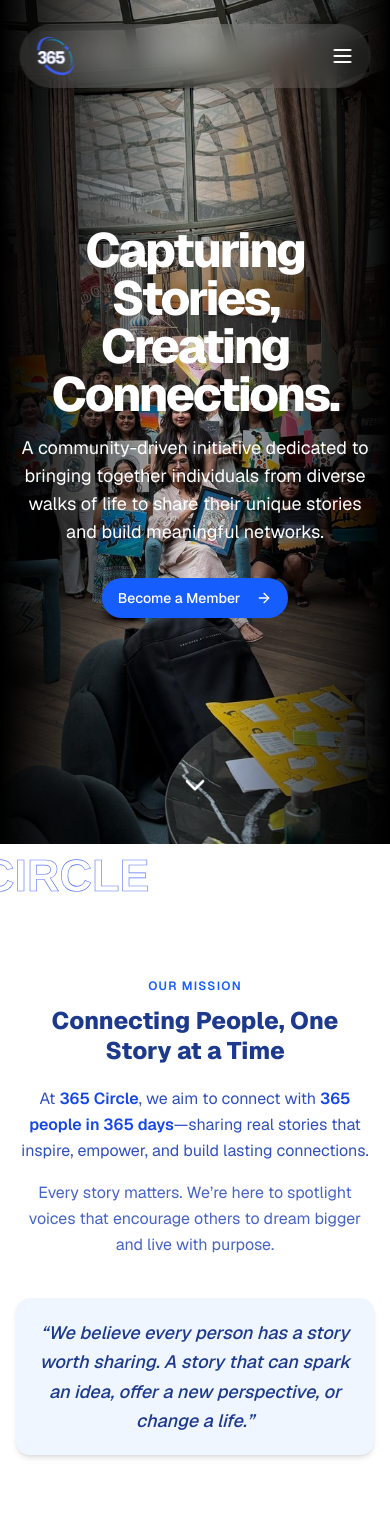
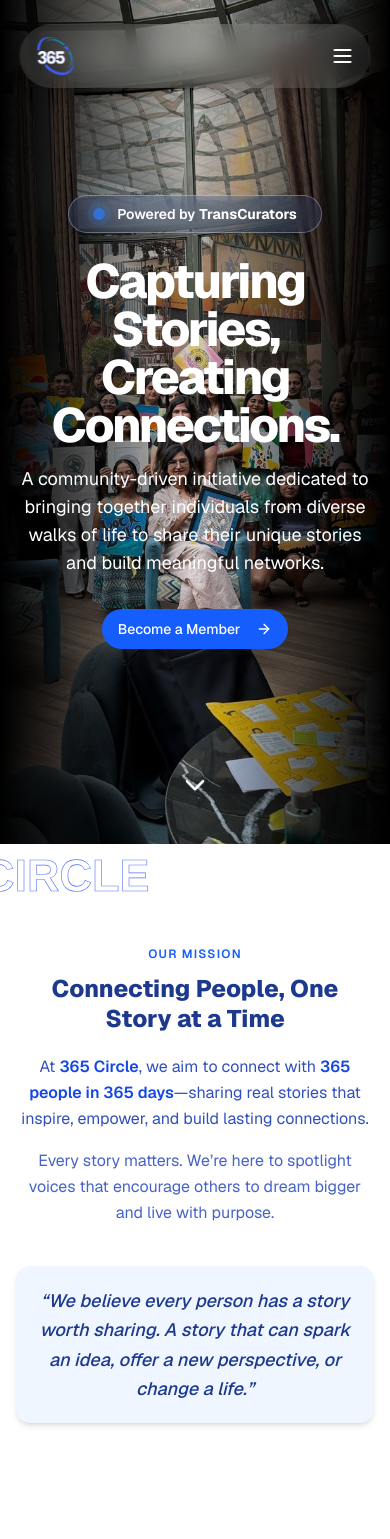
Before and after one commit to anishmalhotra40/365-circle, a Next.js app: page / in a window 390 px wide. Shown: the top 1539 px of the page. Built offline with nearby package versions, Linux system fonts and the light colour scheme.

Commit message:
ui fixes

```diff
--- a/app/globals.css
+++ b/app/globals.css
@@ -120,3 +120,50 @@
     @apply bg-background text-foreground;
   }
 }
+
+/* Blinking animation for TransCurators capsule */
+@keyframes blink {
+  0%, 100% { opacity: 1; }
+  50% { opacity: 0.4; }
+}
+.animate-blink {
+  animation: blink 1.2s infinite;
+}
+
+/* Subtle blink for the star */
+@keyframes blink-star {
+  0%, 100% { opacity: 1; }
+  50% { opacity: 0.6; }
+}
+.animate-blink-star {
+  animation: blink-star 1.2s infinite;
+}
+
+/* Fade-in for scroll-to-top button */
+@keyframes fade-in-up {
+  0% {
+    opacity: 0;
+    transform: translateY(20px);
+  }
+  100% {
+    opacity: 1;
+    transform: translateY(0);
+  }
+}
+.animate-fade-in-up {
+  animation: fade-in-up 0.8s cubic-bezier(0.4, 0, 0.2, 1);
+}
+
+@keyframes pulse-blue {
+  0%, 100% {
+    opacity: 1;
+    box-shadow: 0 0 0 0 rgba(59, 130, 246, 0.7);
+  }
+  50% {
+    opacity: 0.7;
+    box-shadow: 0 0 0 6px rgba(59, 130, 246, 0.2);
+  }
+}
+.animate-pulse-blue {
+  animation: pulse-blue 1.2s infinite;
+}
--- a/app/page.tsx
+++ b/app/page.tsx
@@ -1,6 +1,6 @@
 "use client"
 
-import { useState } from "react"
+import { useState, useEffect } from "react"
 import Image from "next/image"
 import { Button } from "@/components/ui/button"
 import { Input } from "@/components/ui/input"
@@ -18,6 +18,20 @@
 export default function HomePage() {
 	const [isModalOpen, setIsModalOpen] = useState(false);
 	const [modalType, setModalType] = useState<"featured" | "member" | "event" | null>(null);
+ 	const [showScrollTop, setShowScrollTop] = useState(false);
+
+ 	useEffect(() => {
+ 		const handleScroll = () => {
+ 			const hero = document.getElementById("home");
+ 			if (hero) {
+ 				const rect = hero.getBoundingClientRect();
+ 				setShowScrollTop(rect.bottom < 0);
+ 			}
+ 		};
+ 		window.addEventListener("scroll", handleScroll);
+ 		handleScroll();
+ 		return () => window.removeEventListener("scroll", handleScroll);
+ 	}, []);
 
 	const openModal = (type: "featured" | "member" | "event") => {
 		setModalType(type);
@@ -40,6 +54,23 @@
 				/>
 				<div className="absolute inset-0 bg-gradient-to-r from-[#000000] via-[#000000]/10 to-[#000000] z-10"></div>
 				<div className="container mx-auto px-4 z-20 animate-fade-in-up">
+					{/* Glassmorphic, blinking capsule */}
+					<div className="flex justify-center mb-6">
+						<a
+							href="https://www.transcurators.com/"
+							target="_blank"
+							rel="noopener noreferrer"
+							className="px-6 py-2 rounded-full backdrop-blur-md bg-blue-600/10 border border-white/30 shadow-lg text-white font-semibold text-sm flex items-center gap-1"
+							style={{
+								boxShadow: '0 4px 30px rgba(0, 0, 0, 0.1)',
+								border: '1px solid rgba(255, 255, 255, 0.3)',
+							}}
+						>
+							<span className="w-3 h-3 rounded-full bg-blue-500 relative mr-2 animate-pulse-blue"></span>
+							<span>Powered by</span>
+							<span className="font-bold">TransCurators</span>
+						</a>
+					</div>
 					<div className="max-w-4xl mx-auto">
 						<h1 className="text-5xl md:text-7xl font-extrabold text-white tracking-tighter mb-4">
 							Capturing Stories, Creating Connections.
@@ -64,7 +95,7 @@
 			</div>
 
 			{/* About Us Section */}
-			<AboutUsSection />
+			<div><AboutUsSection /></div>
 
 			{/* Call to Action Section */}
 			<section id="get-involved" className="py-20 md:py-32">
@@ -127,6 +158,18 @@
 
 			{/* Footer */}
 			<Footer />
+			{/* Scroll to Top Button */}
+			{showScrollTop && (
+				<button
+					className="fixed bottom-24 right-6 z-50 bg-white/70 backdrop-blur-md border border-blue-200 shadow-lg rounded-full p-3 hover:bg-blue-600 hover:text-white transition-colors animate-fade-in-up"
+					onClick={() => window.scrollTo({ top: 0, behavior: 'smooth' })}
+					aria-label="Scroll to top"
+				>
+					<svg xmlns="http://www.w3.org/2000/svg" fill="none" viewBox="0 0 24 24" strokeWidth={2} stroke="currentColor" className="w-6 h-6">
+						<path strokeLinecap="round" strokeLinejoin="round" d="M5 15l7-7 7 7" />
+					</svg>
+				</button>
+			)}
 		</div>
 	);
 }
--- a/components/about.tsx
+++ b/components/about.tsx
@@ -4,7 +4,7 @@
 
 export default function AboutUsSection() {
 	return (
-		<section id="about" className="pt-16 md:pt-24 pb-10 overflow-hidden bg-white">
+		<section id="about" className="pt-8 md:pt-12 pb-8 overflow-hidden bg-white">
 			<div className="relative mx-auto px-4 flex flex-col md:flex-row items-center justify-between gap-12 md:gap-20 max-w-5xl">
 
 				{/* Left: Text Content */}
--- a/components/navigation.tsx
+++ b/components/navigation.tsx
@@ -5,6 +5,7 @@
 import { Menu, ChevronDown, Users, Star, UserPlus, CalendarDays } from "lucide-react"
 import Image from "next/image"
 import { useRouter } from "next/navigation"
+import { usePathname } from "next/navigation"
 import { DropdownMenu, DropdownMenuContent, DropdownMenuItem, DropdownMenuTrigger } from "@/components/dropdown-menu"
 
 const navItems = [
@@ -30,6 +31,7 @@
 	const [isInHero, setIsInHero] = useState(true)
 
 	const router = useRouter()
+	const pathname = usePathname();
 
 	useEffect(() => {
 		const handleScroll = () => {
@@ -82,7 +84,7 @@
 				}`}
 			>
 				<div className="flex justify-between items-center">
-					<Image src="/logo.png" alt="The 365 Circle Logo" width={500} height={400} className="h-10 w-auto" />
+					<Image src="/logo.png" alt="The 365 Circle Logo" width={500} height={400} className="h-10 w-auto drop-shadow-lg" />
 
 					<DesktopNav activeSection={activeSection} isInHero={isInHero} handleNavigation={handleNavigation} />
 
```
